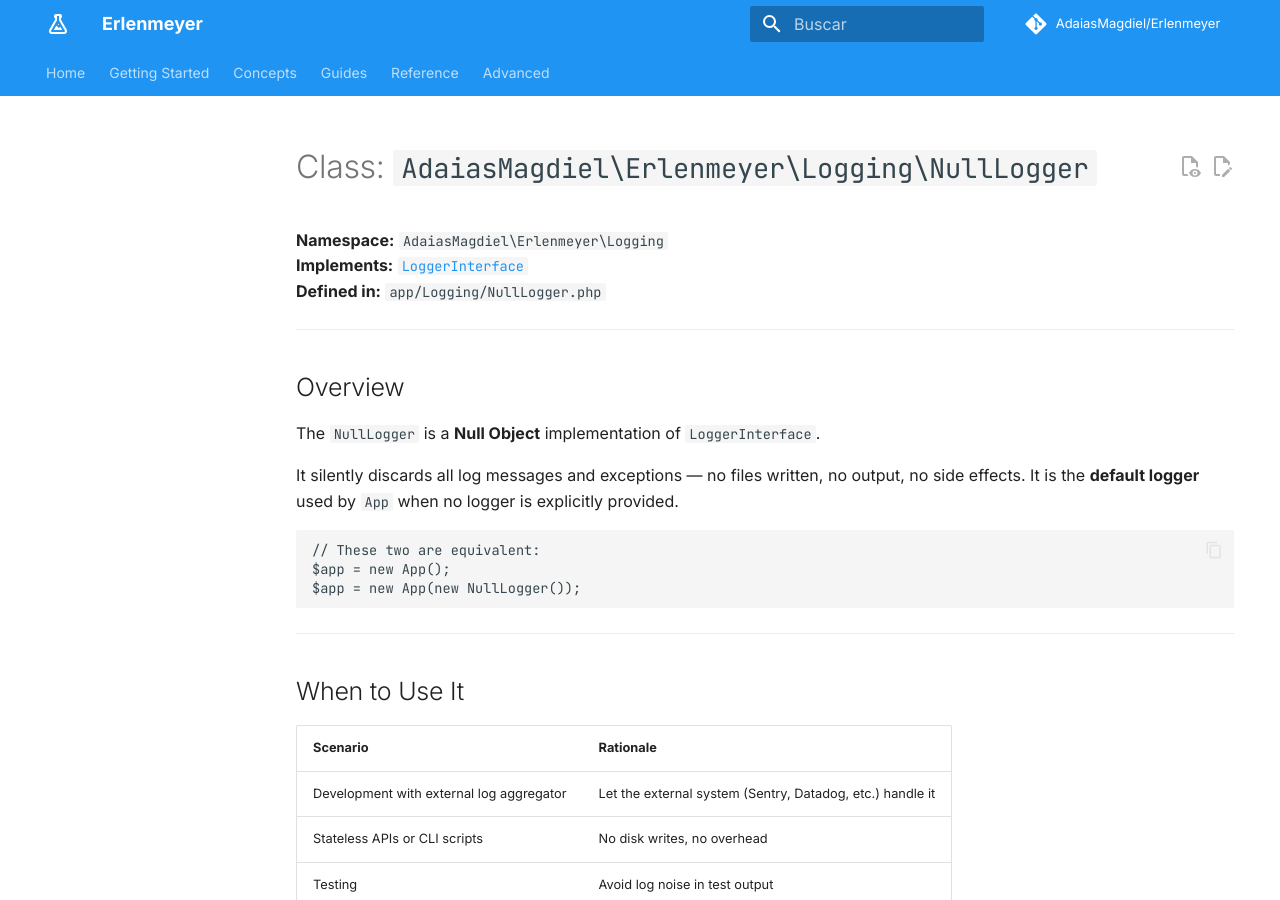
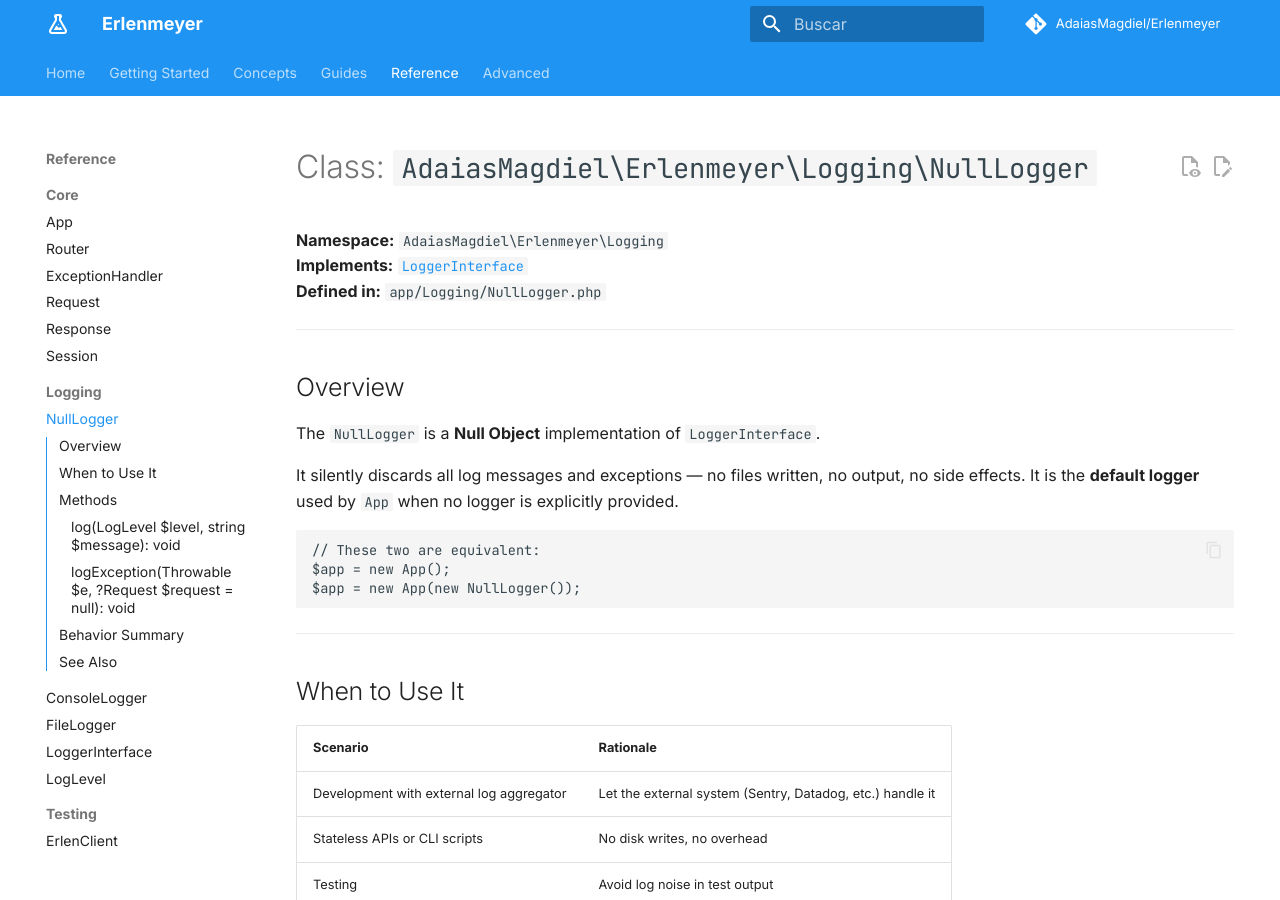
Before and after one commit to AdaiasMagdiel/erlenmeyer, an MkDocs documentation site: the page built from docs/reference/Logging/NullLogger.md, in a window 1280 px wide and 900 px high. Built offline with MkDocs 1.6.1 and Material for MkDocs 9.7.7, drawn with Linux system fonts in a browser that asks for light colours; comment, search, counter and statistics services are not loaded.

Commit message:
docs: add new reference documentation - Add Router, ExceptionHandler and NullLogger to navigation menu - Update reference documentation structure to include new entries

```diff
--- a/mkdocs.yml
+++ b/mkdocs.yml
@@ -53,10 +53,13 @@ nav:
   - Reference:
       - Core:
           - App: reference/App.md
+          - Router: reference/Router.md
+          - ExceptionHandler: reference/ExceptionHandler.md
           - Request: reference/Request.md
           - Response: reference/Response.md
           - Session: reference/Session.md
       - Logging:
+          - NullLogger: reference/Logging/NullLogger.md
           - ConsoleLogger: reference/Logging/ConsoleLogger.md
           - FileLogger: reference/Logging/FileLogger.md
           - LoggerInterface: reference/Logging/LoggerInterface.md
```
